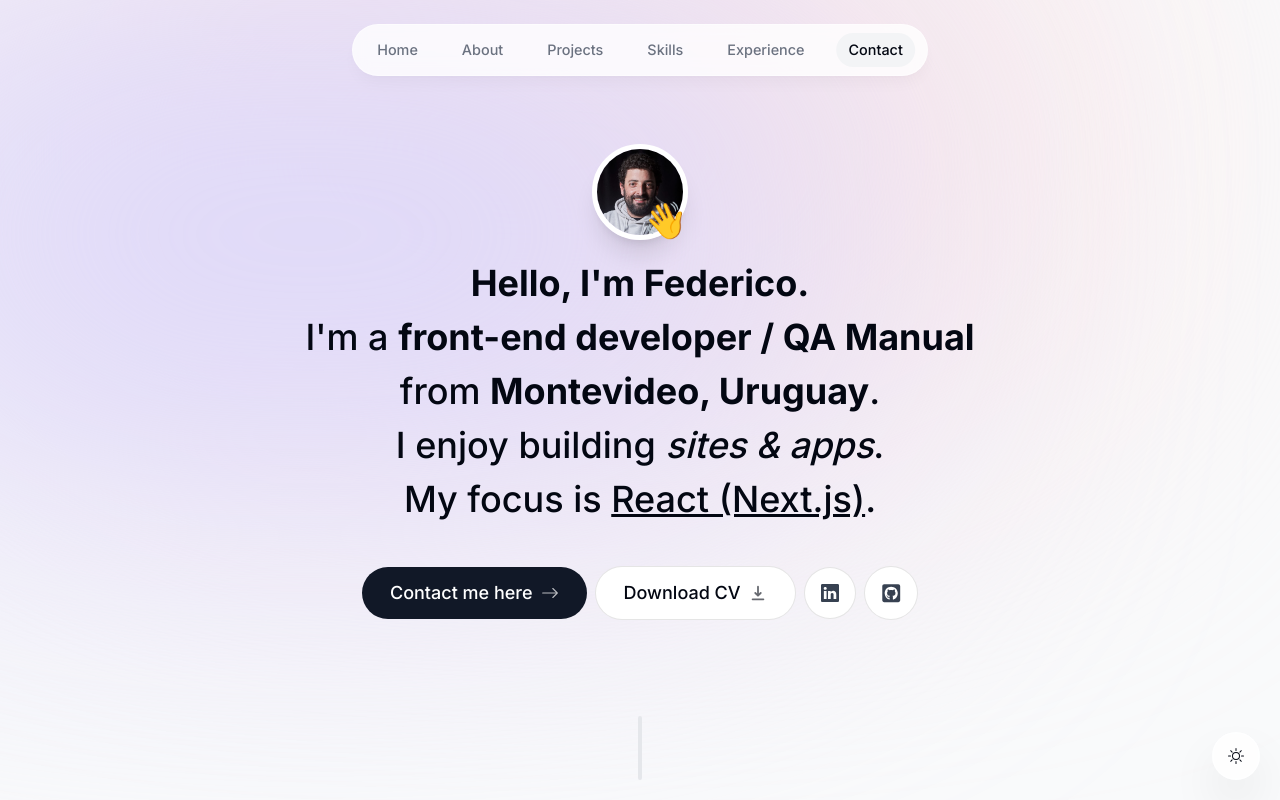
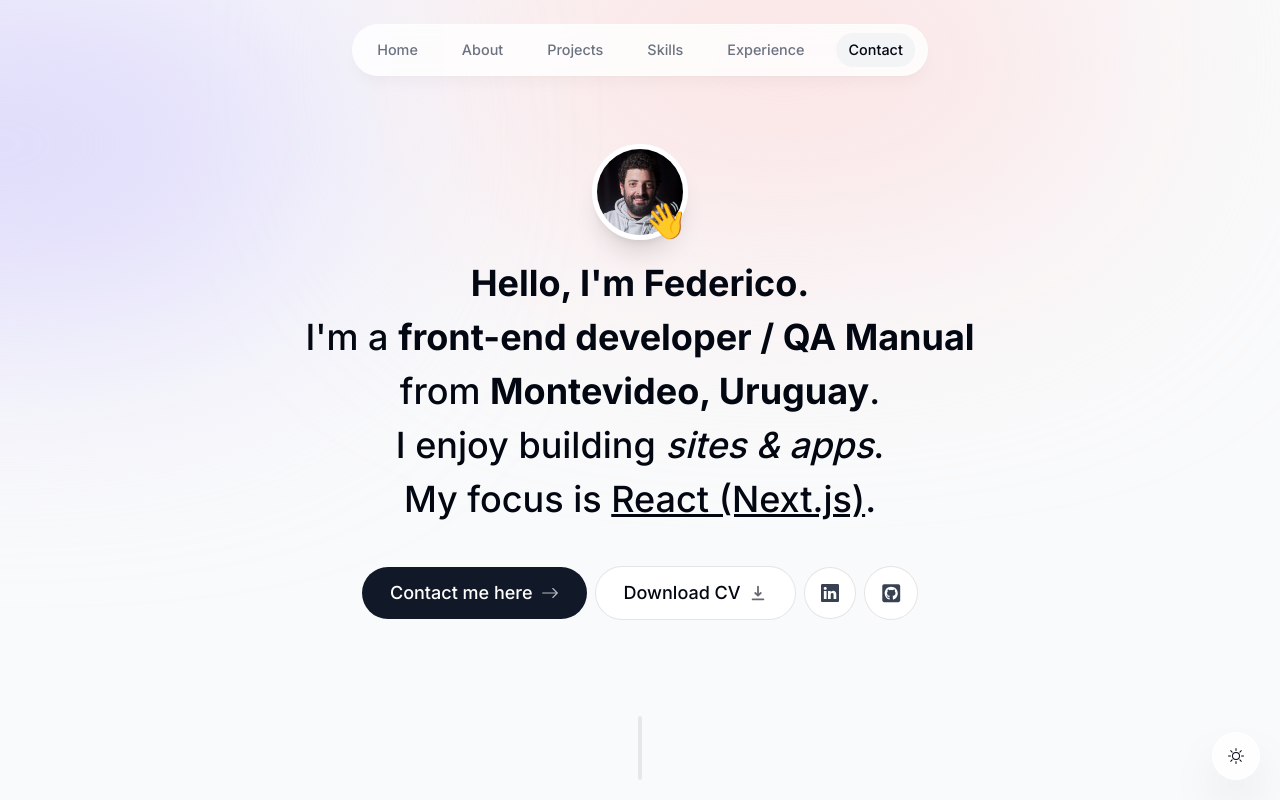
Before and after one commit to federicomontero86/portfolio, a Next.js app: page / in a window 1280 px wide. Shown: the top 800 px of the page. Built offline with nearby package versions, Linux system fonts and the light colour scheme; no server answers.

Commit message:
fix layout gradient ios prueba 2

```diff
--- a/app/layout.tsx
+++ b/app/layout.tsx
@@ -25,9 +25,11 @@ export default function RootLayout({
         className={`${inter.className} bg-gray-50 text-gray-950 relative pt-28 sm:pt-36 dark:bg-gray-900 dark:text-gray-50 dark:text-opacity-90`}
       >
         {/* <div className="bg-[#fbe2e3] absolute top-[-6rem] -z-10 right-[11rem] h-[31.25rem] w-[31.25rem] rounded-full blur-[10rem] sm:w-[68.75rem] dark:bg-[#946263]"></div> */}
-        <div className="bg-[#fbe2e3] absolute top-[-6rem] -z-10 right-[11rem] h-[31.25rem] w-[31.25rem] rounded-full blur-[10rem] sm:w-[68.75rem] dark:bg-[#946263] -webkit-blur-[10rem]"></div>
+        {/* <div className="bg-[#fbe2e3] absolute top-[-6rem] -z-10 right-[11rem] h-[31.25rem] w-[31.25rem] rounded-full blur-[10rem] sm:w-[68.75rem] dark:bg-[#946263] -webkit-blur-[10rem]"></div> */}
         {/* <div className="bg-[#dbd7fb] absolute top-[-1rem] -z-10 left-[-35rem] h-[31.25rem] w-[50rem] rounded-full blur-[10rem] sm:w-[68.75rem] md:left-[-33rem] lg:left-[-28rem] xl:left-[-15rem] 2xl:left-[-5rem] dark:bg-[#676394]"></div> */}
-        <div className="bg-[#dbd7fb] absolute top-[-1rem] -z-10 left-[-35rem] h-[31.25rem] w-[50rem] rounded-full blur-[10rem] sm:w-[68.75rem] md:left-[-33rem] lg:left-[-28rem] xl:left-[-15rem] 2xl:left-[-5rem] dark:bg-[#676394] -webkit-blur-[10rem]"></div>
+        {/* <div className="bg-[#dbd7fb] absolute top-[-1rem] -z-10 left-[-35rem] h-[31.25rem] w-[50rem] rounded-full blur-[10rem] sm:w-[68.75rem] md:left-[-33rem] lg:left-[-28rem] xl:left-[-15rem] 2xl:left-[-5rem] dark:bg-[#676394] -webkit-blur-[10rem]"></div> */}
+        <div className="bg-[#fbe2e3] absolute top-[-6rem] -z-10 right-[11rem] h-[20rem] w-[20rem] rounded-full blur-[8rem] sm:w-[40rem] dark:bg-[#946263]"></div>
+        <div className="bg-[#dbd7fb] absolute top-[-1rem] -z-10 left-[-20rem] h-[20rem] w-[30rem] rounded-full blur-[8rem] sm:w-[40rem] dark:bg-[#676394]"></div>
         <ThemeContextProvider>
           <ActiveSectionContextProvider>
             <>
```
